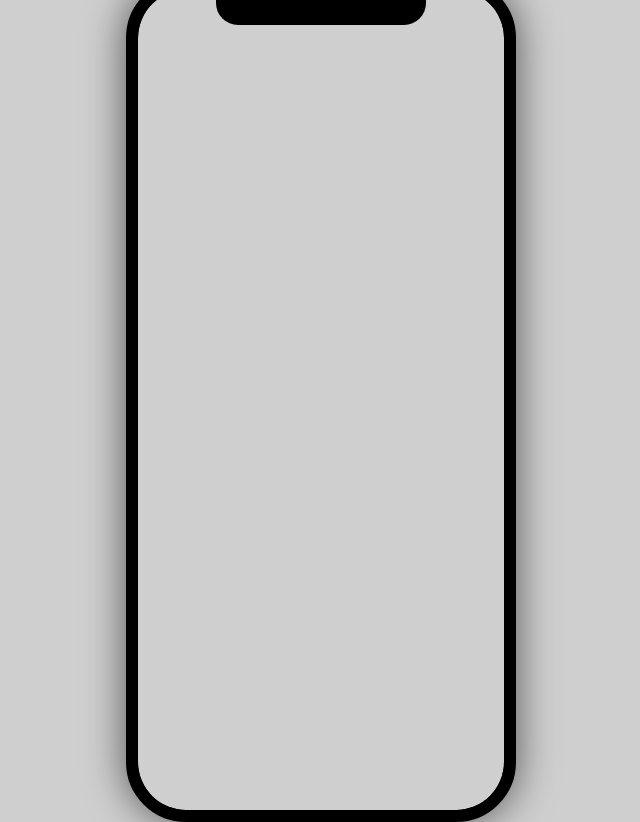
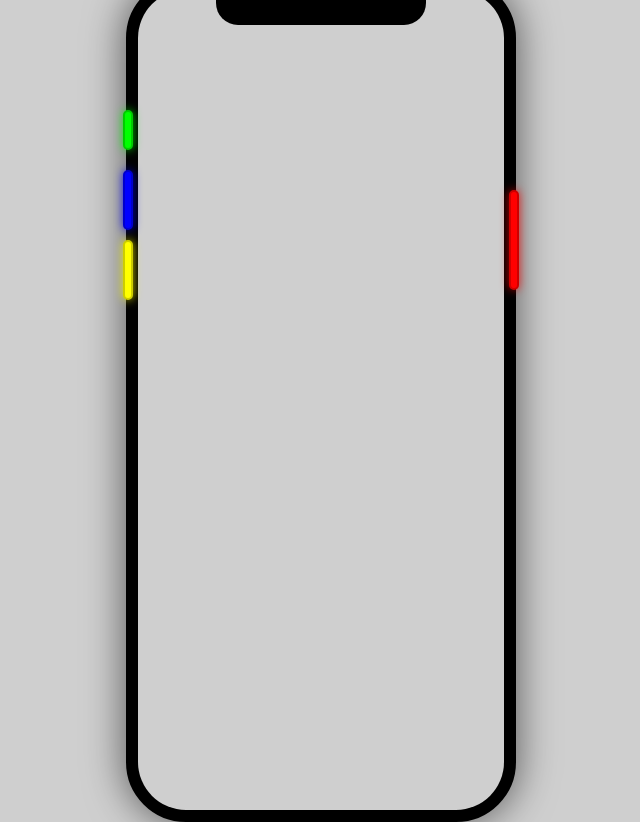
Before and after one commit to MohammadTahaBatoomi/SimPhone, a Next.js app: page / in a window 1280 px wide. Shown: the whole page, without its empty margins (319-959 px from the left). Built offline with nearby package versions, Linux system fonts and the light colour scheme.

Commit message:
add buttons for Sim

```diff
--- a/src/app/styles/globals.css
+++ b/src/app/styles/globals.css
@@ -15,7 +15,7 @@ body {
   border: 12px solid #000;
   background: #000;
   position: relative;
-  overflow: hidden;
+  overflow: visible;
   box-shadow: 0 0 40px rgba(0,0,0,0.6);
 }
 
@@ -50,43 +50,73 @@ body {
 /* دکمه پاور (سمت راست) */
 .power-button {
   position: absolute;
-  right: -6px;
-  top: 230px;
-  width: 6px;
-  height: 90px;
-  background: #333;
-  border-radius: 3px;
+  right: -15px;
+  top: 200px;
+  width: 10px;
+  height: 100px;
+  background: #ff0000;
+  border-radius: 5px;
+  box-shadow: 0 0 10px rgba(255,0,0,0.8);
+  border: 2px solid #cc0000;
+  opacity: 1;
+  transition: all 0.3s ease;
+  z-index: 9999;
 }
 
 /* دکمه سایلنت */
 .silent {
   position: absolute;
-  left: -6px;
-  top: 140px;
-  width: 6px;
-  height: 35px;
-  background: #555;
-  border-radius: 3px;
+  left: -15px;
+  top: 120px;
+  width: 10px;
+  height: 40px;
+  background: #00ff00;
+  border-radius: 5px;
+  box-shadow: 0 0 10px rgba(0,255,0,0.8);
+  border: 2px solid #00cc00;
+  opacity: 1;
+  transition: all 0.3s ease;
+  z-index: 9999;
 }
 
 /* دکمه ولوم بالا */
 .volume-up {
   position: absolute;
-  left: -6px;
-  top: 200px;
-  width: 6px;
-  height: 55px;
-  background: #333;
-  border-radius: 3px;
+  left: -15px;
+  top: 180px;
+  width: 10px;
+  height: 60px;
+  background: #0000ff;
+  border-radius: 5px;
+  box-shadow: 0 0 10px rgba(0,0,255,0.8);
+  border: 2px solid #0000cc;
+  opacity: 1;
+  transition: all 0.3s ease;
+  z-index: 9999;
 }
 
 /* دکمه ولوم پایین */
 .volume-down {
   position: absolute;
-  left: -6px;
-  top: 270px;
-  width: 6px;
-  height: 55px;
-  background: #333;
-  border-radius: 3px;
+  left: -15px;
+  top: 250px;
+  width: 10px;
+  height: 60px;
+  background: #ffff00;
+  border-radius: 5px;
+  box-shadow: 0 0 10px rgba(255,255,0,0.8);
+  border: 2px solid #cccc00;
+  opacity: 1;
+  transition: all 0.3s ease;
+  z-index: 9999;
 }
+
+/* افکت hover برای دکمه ها */
+.power-button:hover,
+.silent:hover,
+.volume-up:hover,
+.volume-down:hover {
+  opacity: 1;
+  transform: scale(1.2);
+  box-shadow: 0 0 20px currentColor;
+}
```
